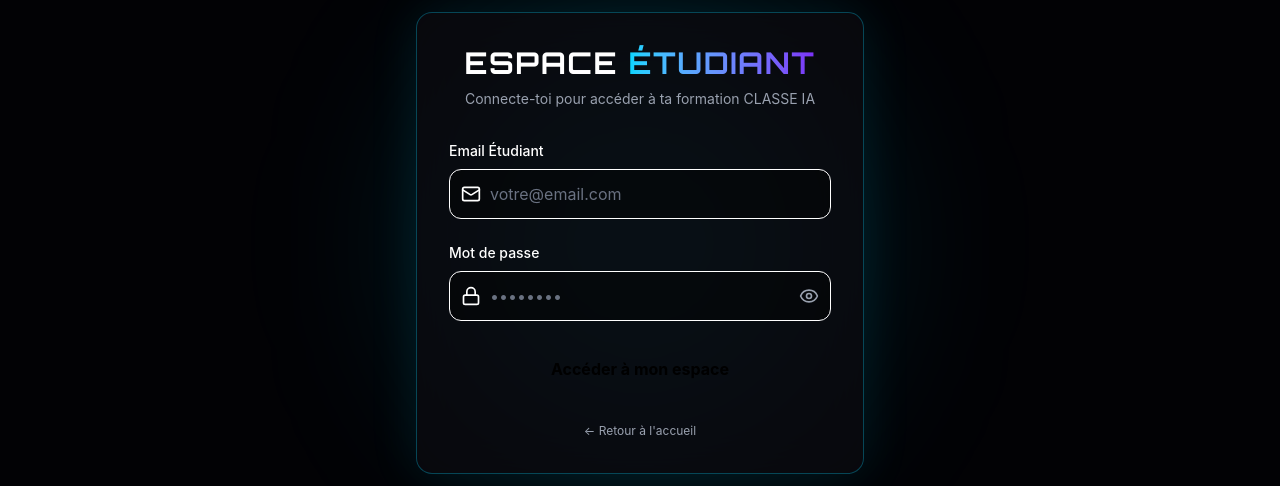
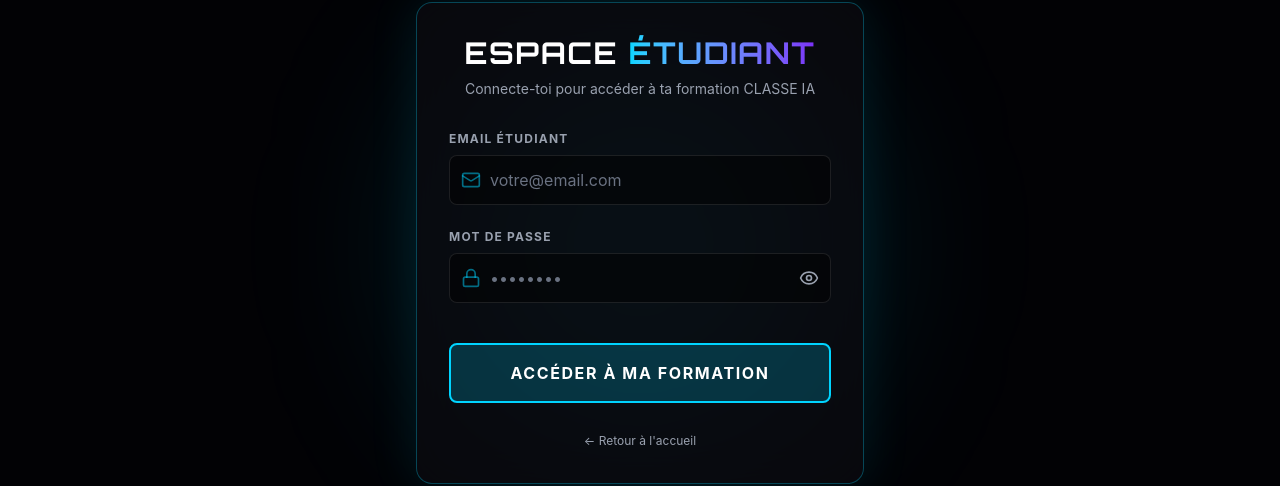
Before and after one commit to rahmaneking-sudo/classIA, a React (Vite) app: page /login in a window 1280 px wide. Shown: the part 157-643 px from the top of the page. Built offline with nearby package versions, Linux system fonts and the light colour scheme; no server answers.

Commit message:
fix: restore cyberpunk button styling

```diff
--- a/src/components/StudentLogin.jsx
+++ b/src/components/StudentLogin.jsx
@@ -79,40 +79,40 @@ const StudentLogin = () => {
           if (e.key === 'Enter') handleLogin(e);
         }}>
           <div>
-            <label className="block text-sm font-medium text-[var(--accent-cyan)] mb-2">
+            <label className="block text-gray-400 text-xs font-bold mb-2 uppercase tracking-widest">
               Email Étudiant
             </label>
             <div className="relative">
-              <Mail className="absolute left-3 top-1/2 -translate-y-1/2 w-5 h-5 text-[var(--accent-cyan)]/50" />
+              <Mail className="absolute left-3 top-1/2 -translate-y-1/2 w-5 h-5 text-[var(--color-neon-blue)]/50" />
               <input
                 type="email"
                 required
                 value={email}
                 onChange={(e) => setEmail(e.target.value)}
-                className="w-full pl-10 pr-4 py-3 bg-black/40 border border-[var(--accent-cyan)]/20 rounded-xl text-white placeholder-gray-500 focus:outline-none focus:border-[var(--accent-cyan)] focus:ring-1 focus:ring-[var(--accent-cyan)] transition-all duration-300"
+                className="w-full pl-10 pr-4 py-3 bg-black/50 border border-white/10 rounded-lg text-white placeholder-gray-500 focus:outline-none focus:border-[var(--color-neon-blue)] focus:ring-1 focus:ring-[var(--color-neon-blue)] transition-all"
                 placeholder="votre@email.com"
               />
             </div>
           </div>
 
           <div>
-            <label className="block text-sm font-medium text-[var(--accent-cyan)] mb-2">
+            <label className="block text-gray-400 text-xs font-bold mb-2 uppercase tracking-widest">
               Mot de passe
             </label>
             <div className="relative">
-              <Lock className="absolute left-3 top-1/2 -translate-y-1/2 w-5 h-5 text-[var(--accent-cyan)]/50" />
+              <Lock className="absolute left-3 top-1/2 -translate-y-1/2 w-5 h-5 text-[var(--color-neon-blue)]/50" />
               <input
                 type={showPassword ? "text" : "password"}
                 required
                 value={password}
                 onChange={(e) => setPassword(e.target.value)}
-                className="w-full pl-10 pr-12 py-3 bg-black/40 border border-[var(--accent-cyan)]/20 rounded-xl text-white placeholder-gray-500 focus:outline-none focus:border-[var(--accent-cyan)] focus:ring-1 focus:ring-[var(--accent-cyan)] transition-all duration-300"
+                className="w-full pl-10 pr-12 py-3 bg-black/50 border border-white/10 rounded-lg text-white placeholder-gray-500 focus:outline-none focus:border-[var(--color-neon-blue)] focus:ring-1 focus:ring-[var(--color-neon-blue)] transition-all"
                 placeholder="••••••••"
               />
               <button
                 type="button"
                 onClick={() => setShowPassword(!showPassword)}
-                className="absolute right-3 top-1/2 -translate-y-1/2 text-gray-400 hover:text-[var(--accent-cyan)] transition-colors"
+                className="absolute right-3 top-1/2 -translate-y-1/2 text-gray-400 hover:text-white transition-colors"
               >
                 {showPassword ? <EyeOff className="w-5 h-5" /> : <Eye className="w-5 h-5" />}
               </button>
@@ -123,15 +123,15 @@ const StudentLogin = () => {
             type="button"
             onClick={handleLogin}
             disabled={loading}
-            className={`w-full py-3 px-4 rounded-xl font-bold text-black transition-all duration-300 transform hover:scale-[1.02] ${loading ? 'bg-gray-500 cursor-not-allowed' : 'bg-[var(--accent-cyan)] hover:shadow-[0_0_20px_var(--accent-cyan)]'}`}
+            className="w-full btn-sci-fi bg-[var(--color-neon-blue)]/20 border-2 border-[var(--color-neon-blue)] text-white font-bold py-4 rounded-lg uppercase tracking-widest hover:bg-[var(--color-neon-blue)]/40 hover:shadow-[0_0_20px_rgba(0,212,255,0.4)] transition-all mt-4 disabled:opacity-50 disabled:cursor-not-allowed"
           >
             {loading ? (
               <div className="flex items-center justify-center gap-2">
-                <div className="w-5 h-5 border-2 border-black border-t-transparent rounded-full animate-spin" />
-                Connexion en cours...
+                <div className="w-5 h-5 border-2 border-[var(--color-neon-blue)] border-t-transparent rounded-full animate-spin" />
+                Connexion...
               </div>
             ) : (
-              'Accéder à mon espace'
+              'Accéder à ma formation'
             )}
           </button>
         </div>
```
